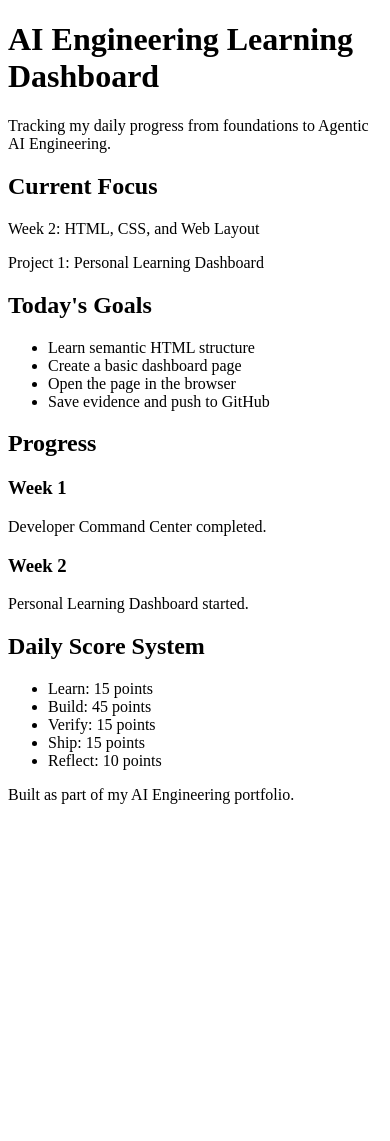
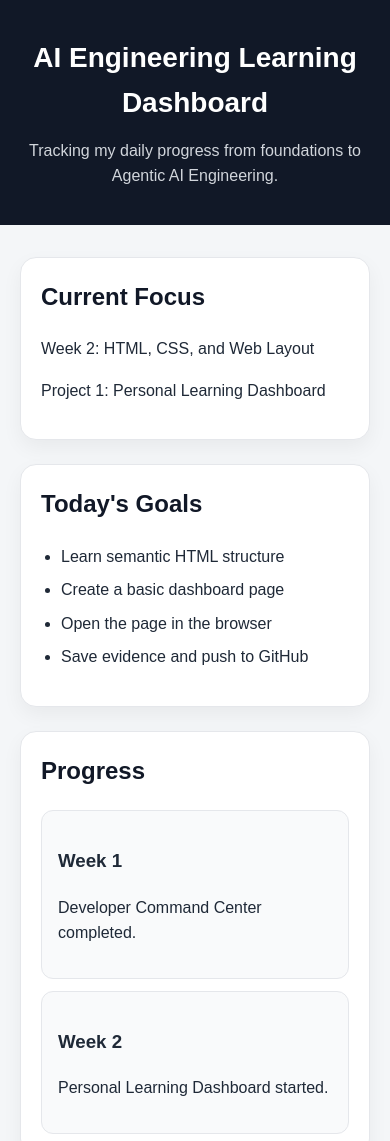
Before and after one commit to AreejAnjum/ai-engineering-portfolio, a plain HTML site: page apps/learning-dashboard/index.html in a window 390 px wide. Shown: the top 1141 px of the page. Before the commit the page ends 844 px from the top, so only its background shows below. Drawn offline with Linux system fonts and the light colour scheme.

Commit message:
feat: add responsive css

```diff
--- a/apps/learning-dashboard/index.html
+++ b/apps/learning-dashboard/index.html
@@ -4,6 +4,7 @@
   <meta charset="UTF-8" />
   <meta name="viewport" content="width=device-width, initial-scale=1.0" />
   <title>AI Engineering Learning Dashboard</title>
+  <link rel="stylesheet" href="./style.css" />
 </head>
 <body>
   <header>
--- /dev/null
+++ b/apps/learning-dashboard/style.css
@@ -0,0 +1,96 @@
+* {
+  box-sizing: border-box;
+}
+
+body {
+  margin: 0;
+  font-family: Arial, Helvetica, sans-serif;
+  background: #f4f6f8;
+  color: #1f2937;
+  line-height: 1.6;
+}
+
+header {
+  background: #111827;
+  color: white;
+  padding: 48px 24px;
+  text-align: center;
+}
+
+header h1 {
+  margin: 0 0 12px;
+  font-size: 36px;
+}
+
+header p {
+  margin: 0;
+  color: #d1d5db;
+}
+
+main {
+  width: 100%;
+  max-width: 1100px;
+  margin: 32px auto;
+  padding: 0 20px;
+  display: grid;
+  gap: 24px;
+}
+
+section {
+  background: white;
+  padding: 24px;
+  border-radius: 16px;
+  border: 1px solid #e5e7eb;
+  box-shadow: 0 8px 20px rgba(0, 0, 0, 0.05);
+}
+
+section h2 {
+  margin-top: 0;
+  color: #111827;
+}
+
+article {
+  background: #f9fafb;
+  padding: 16px;
+  margin-top: 12px;
+  border-radius: 12px;
+  border: 1px solid #e5e7eb;
+}
+
+ul {
+  padding-left: 20px;
+}
+
+li {
+  margin-bottom: 8px;
+}
+
+footer {
+  text-align: center;
+  padding: 24px;
+  color: #6b7280;
+}
+
+@media (min-width: 768px) {
+  main {
+    grid-template-columns: repeat(2, 1fr);
+  }
+
+  header h1 {
+    font-size: 44px;
+  }
+}
+
+@media (max-width: 480px) {
+  header {
+    padding: 36px 18px;
+  }
+
+  header h1 {
+    font-size: 28px;
+  }
+
+  section {
+    padding: 20px;
+  }
+}
```
Also changed, not shown: docs/evidence/week-02/day-02/dashboard-in-browser.png (added), 2 other files.
